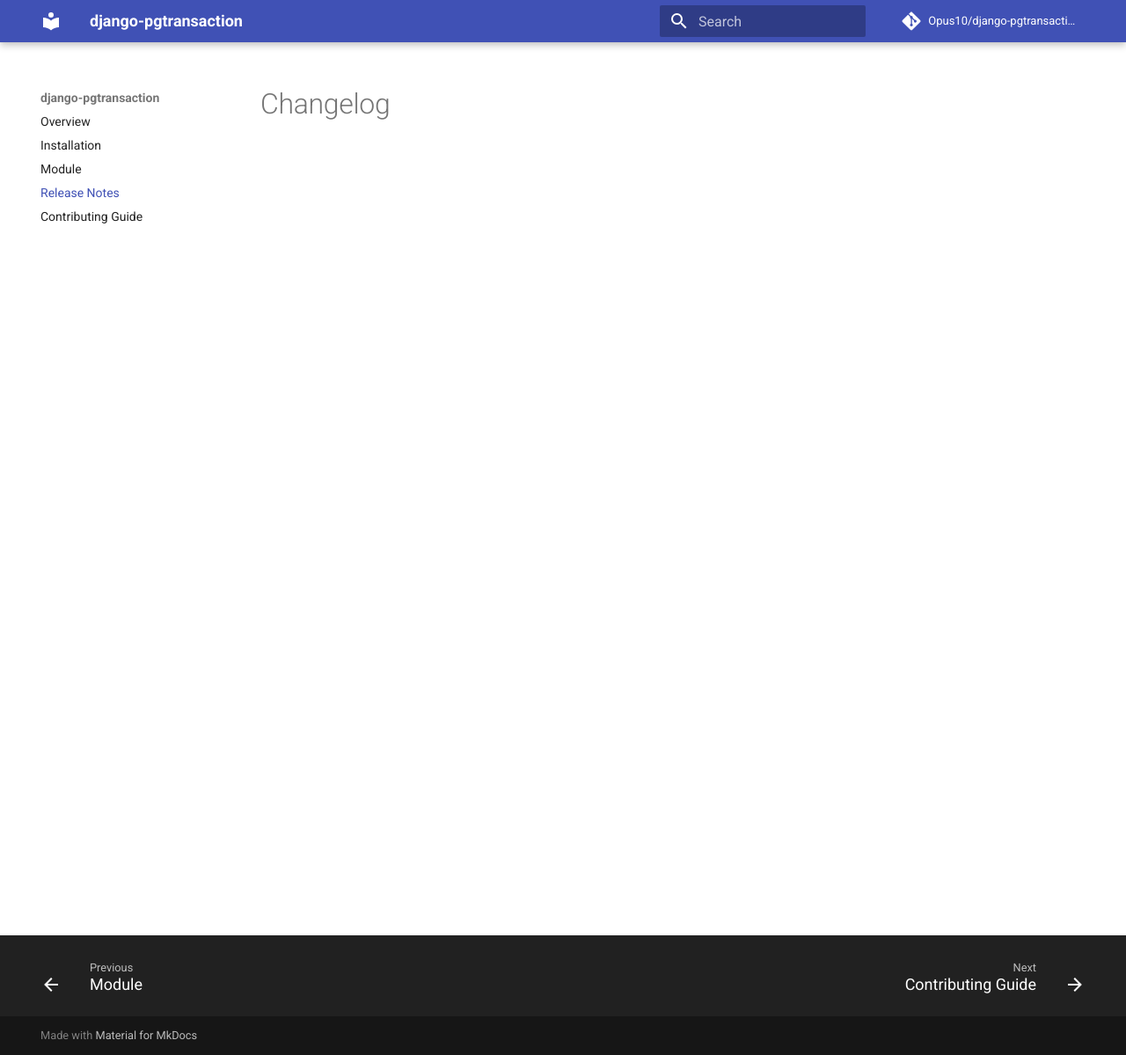
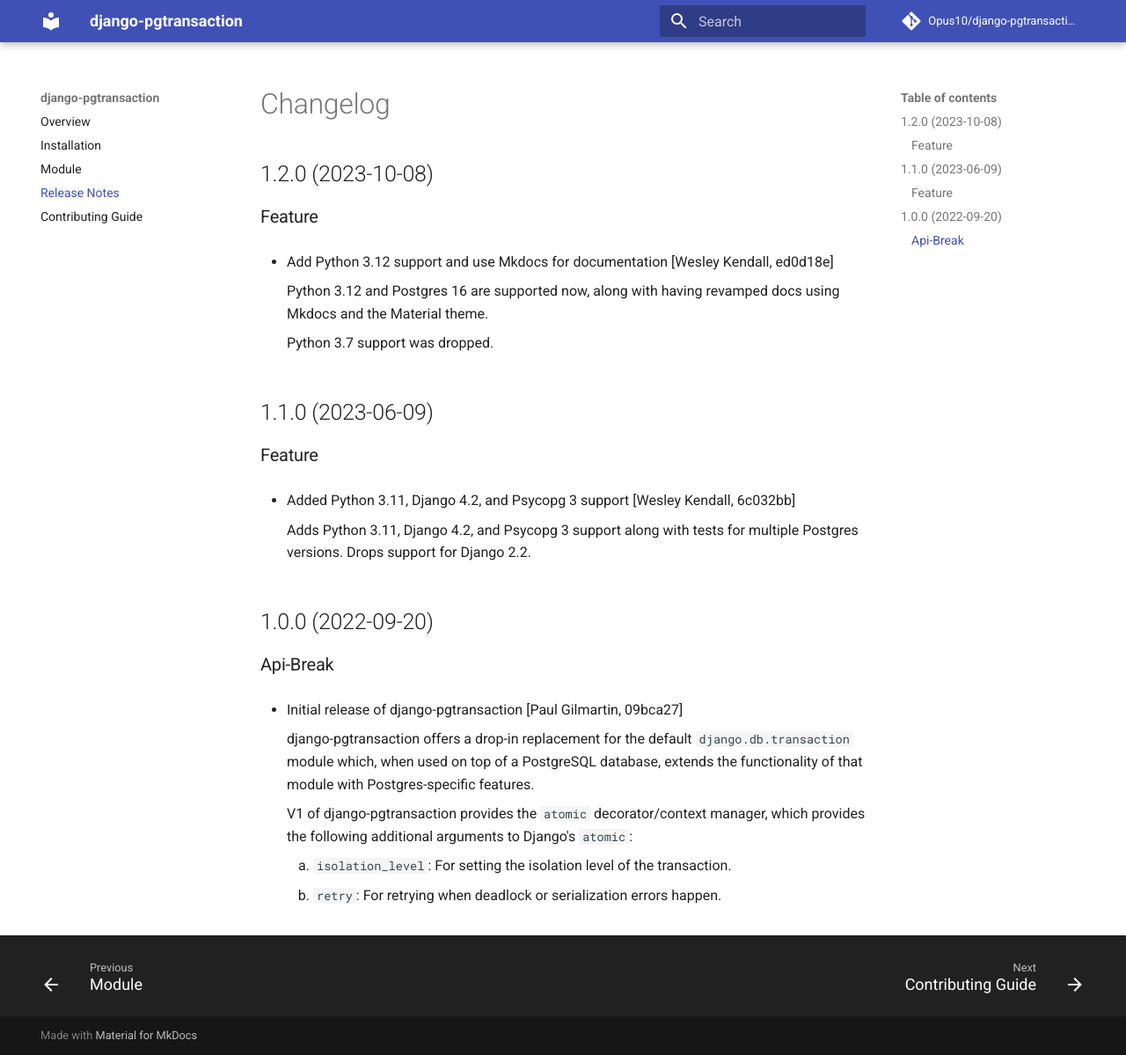
Before and after one commit to Opus10/django-pgtransaction, an MkDocs documentation site: the page built from docs/release_notes.md, in a window 1280 px wide and 1199 px high. Shown: the whole window at 88% size. Built offline with MkDocs 1.6.1 and Material for MkDocs 9.7.7, drawn with Linux system fonts in a browser that asks for light colours; comment, search, counter and statistics services are not loaded.

Commit message:
Release version 1.2.0 [skip ci]
Type: trivial

```diff
--- a/docs/release_notes.md
+++ b/docs/release_notes.md
@@ -1 +1,35 @@
 # Changelog
+
+## 1.2.0 (2023-10-08)
+
+### Feature
+
+  - Add Python 3.12 support and use Mkdocs for documentation [Wesley Kendall, ed0d18e]
+
+    Python 3.12 and Postgres 16 are supported now, along with having revamped docs using Mkdocs and the Material theme.
+
+    Python 3.7 support was dropped.
+
+## 1.1.0 (2023-06-09)
+
+### Feature
+
+  - Added Python 3.11, Django 4.2, and Psycopg 3 support [Wesley Kendall, 6c032bb]
+
+    Adds Python 3.11, Django 4.2, and Psycopg 3 support along with tests for multiple Postgres versions. Drops support for Django 2.2.
+
+## 1.0.0 (2022-09-20)
+
+### Api-Break
+
+  - Initial release of django-pgtransaction [Paul Gilmartin, 09bca27]
+
+    django-pgtransaction offers a drop-in replacement for the
+    default ``django.db.transaction`` module which, when used on top of a PostgreSQL
+    database, extends the functionality of that module with Postgres-specific features.
+
+    V1 of django-pgtransaction provides the ``atomic`` decorator/context manager, which
+    provides the following additional arguments to Django's ``atomic``:
+
+    1. ``isolation_level``: For setting the isolation level of the transaction.
+    2. ``retry``: For retrying when deadlock or serialization errors happen.
--- a/pyproject.toml
+++ b/pyproject.toml
@@ -29,7 +29,7 @@
 exclude = [
   "*/tests/"
 ]
-version = "1.1.0"
+version = "1.2.0"
 description = "A context manager/decorator which extends Django's atomic function with the ability to set isolation level and retries for a given transaction."
 authors = ["Opus 10 Engineering"]
 classifiers = [
```
Also changed, not shown: CHANGELOG.md (+16 -1 lines), docs/requirements.txt (+84 -96 lines).
